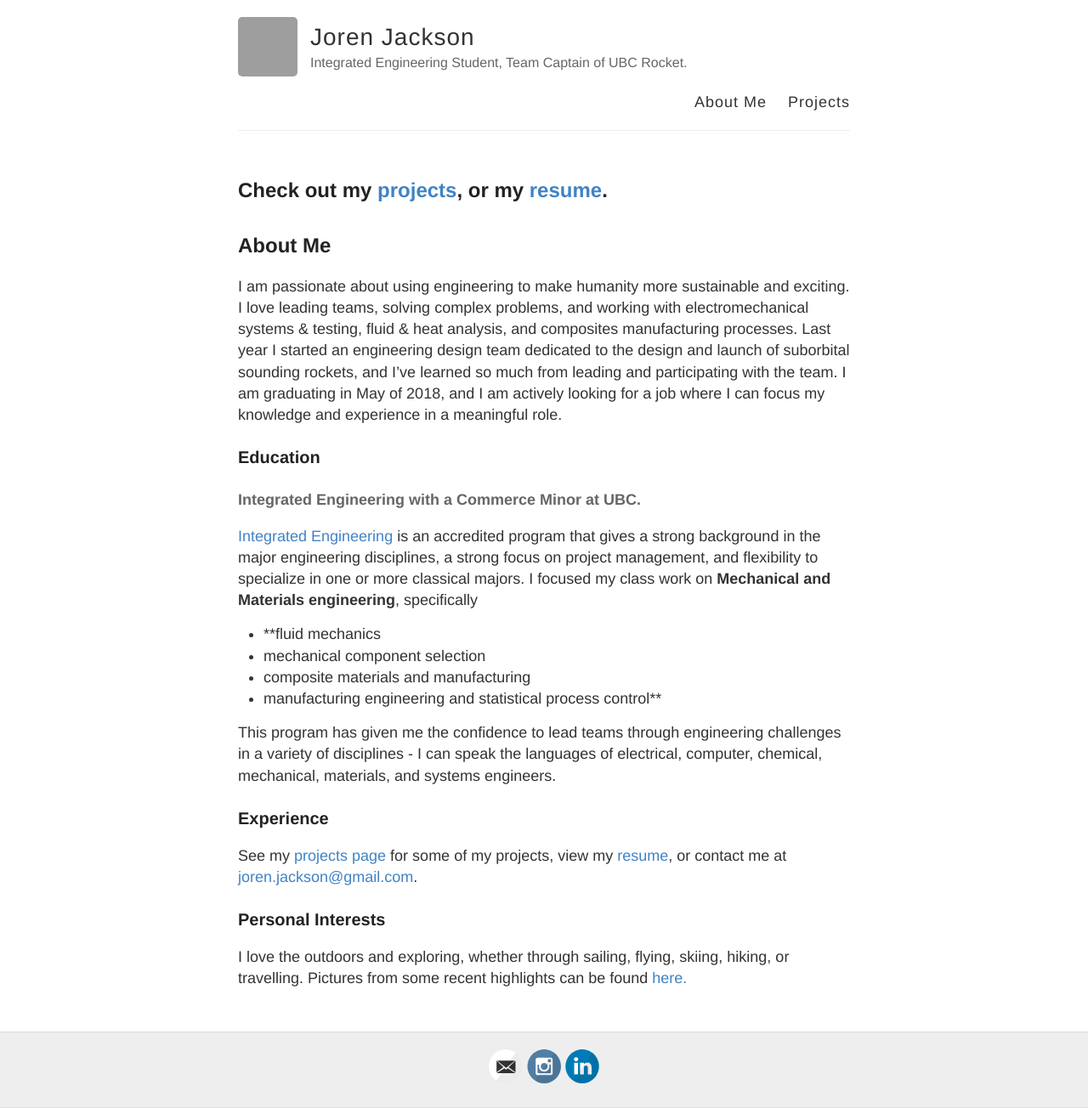
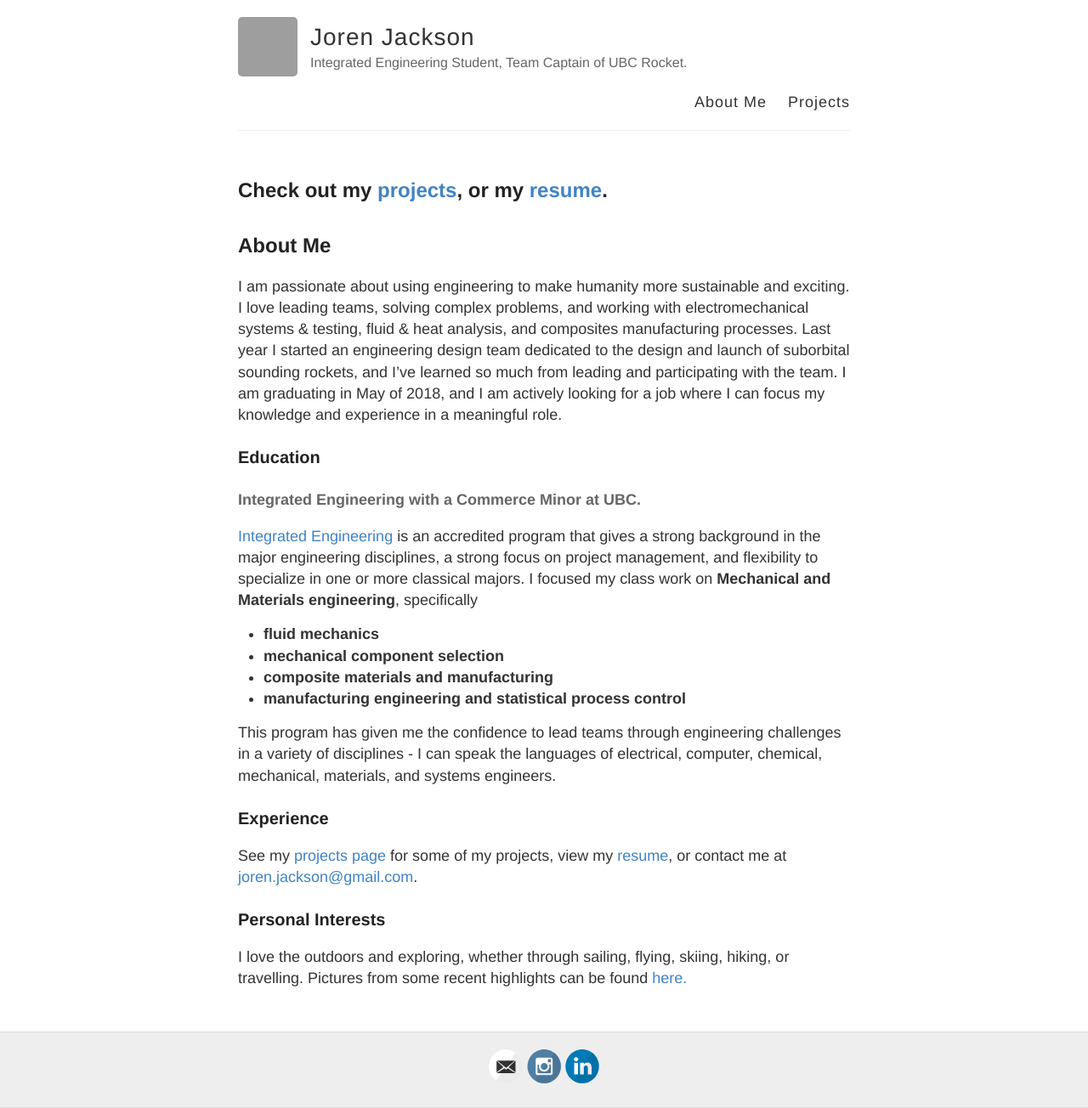
Before and after one commit to jorenj/jorenj.github.io, a Jekyll site: the page built from index.md, in a window 1280 px wide. Shown: the whole page at 85% size. Built offline with Jekyll 4.4.1, drawn with Linux system fonts in a browser that asks for light colours; our own code applies the rules of GitHub Pages for plain Markdown files; grey boxes are pictures that could not be loaded.

```diff
--- a/index.md
+++ b/index.md
@@ -13,10 +13,10 @@ I am passionate about using engineering to make humanity more sustainable and ex
 
 #### Integrated Engineering with a Commerce Minor at UBC.
 [Integrated Engineering](http://www.igen.ubc.ca/) is an accredited program that gives a strong background in the major engineering disciplines, a strong focus on project management, and flexibility to specialize in one or more classical majors. I focused my class work on **Mechanical and Materials engineering**, specifically
-* **fluid mechanics
-* mechanical component selection
-* composite materials and manufacturing
-* manufacturing engineering and statistical process control**
+* **fluid mechanics**
+* **mechanical component selection**
+* **composite materials and manufacturing**
+* **manufacturing engineering and statistical process control**
 
 This program has given me the confidence to lead teams through engineering challenges in a variety of disciplines - I can speak the languages of electrical, computer, chemical, mechanical, materials, and systems engineers.
 
```
